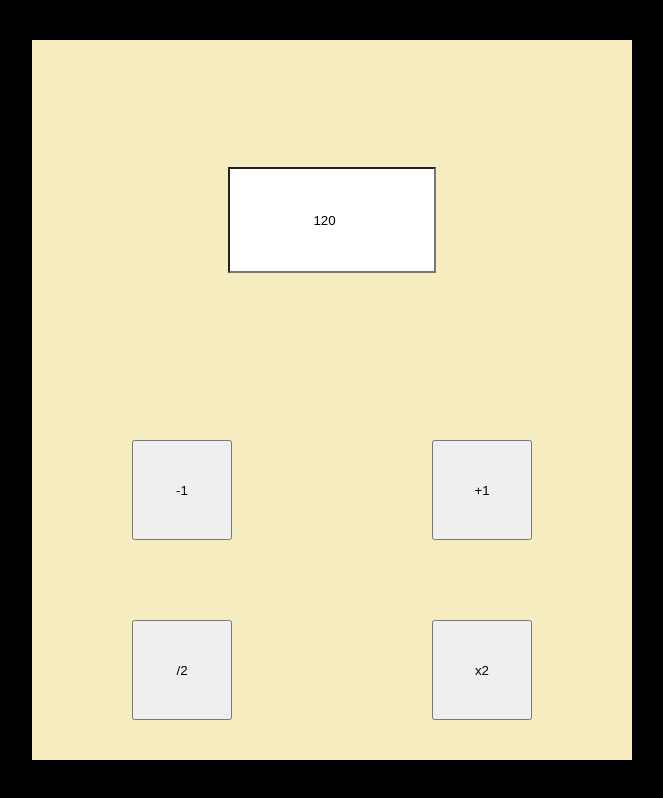
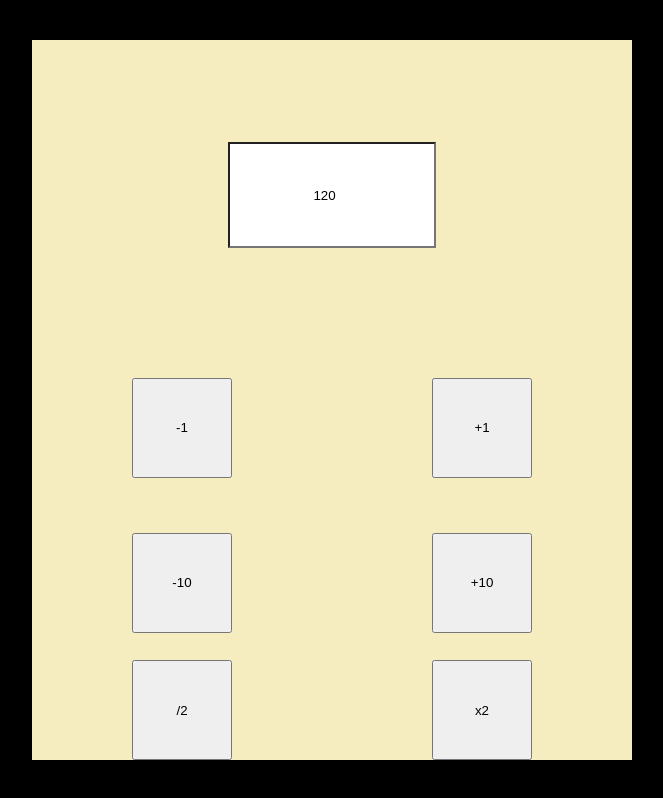
Before and after one commit to carlschr/no-nonsense-metronome, a React (Create React App) app: page / in a window 1280 px wide. Shown: the whole page, without its empty margins (308-971 px from the left). Built offline with nearby package versions, Linux system fonts and the light colour scheme.

Commit message:
Add plus and minus ten buttons

```diff
--- a/src/App.js
+++ b/src/App.js
@@ -20,7 +20,7 @@ function App() {
       return false;
     }
     if (+val <= 0) {
-      setBpm(0.1);
+      setBpm(1);
       return false;
     }
     return true;
@@ -41,13 +41,13 @@ function App() {
     };
   }
 
-  const handleSub = () => {
-    const newBpm = trimNum(+bpm - 1);
+  const handleSub = (num) => {
+    const newBpm = trimNum(+bpm - num);
     if (!checkValue(newBpm)) return;
     setBpm(newBpm);
   }
-  const handleAdd = () => {
-    const newBpm = trimNum(+bpm + 1);
+  const handleAdd = (num) => {
+    const newBpm = trimNum(+bpm + num);
     if (!checkValue(newBpm)) return;
     setBpm(newBpm);
   }
@@ -72,8 +72,10 @@ function App() {
     <div className="App">
       <Grid>
         <Tempo handleChange={handleChange} bpm={bpm}/>
-        <Button className='sub' handleClick={handleSub} content='-1'></Button>
-        <Button className='add' handleClick={handleAdd} content='+1'></Button>
+        <Button className='subOne' handleClick={() => handleSub(1)} content='-1'></Button>
+        <Button className='addOne' handleClick={() => handleAdd(1)} content='+1'></Button>
+        <Button className='subTen' handleClick={() => handleSub(10)} content='-10'></Button>
+        <Button className='addTen' handleClick={() => handleAdd(10)} content='+10'></Button>
         <Button className='div' handleClick={handleDiv} content='/2'></Button>
         <Button className='mult' handleClick={handleMult} content='x2'></Button>
       </Grid>
```
